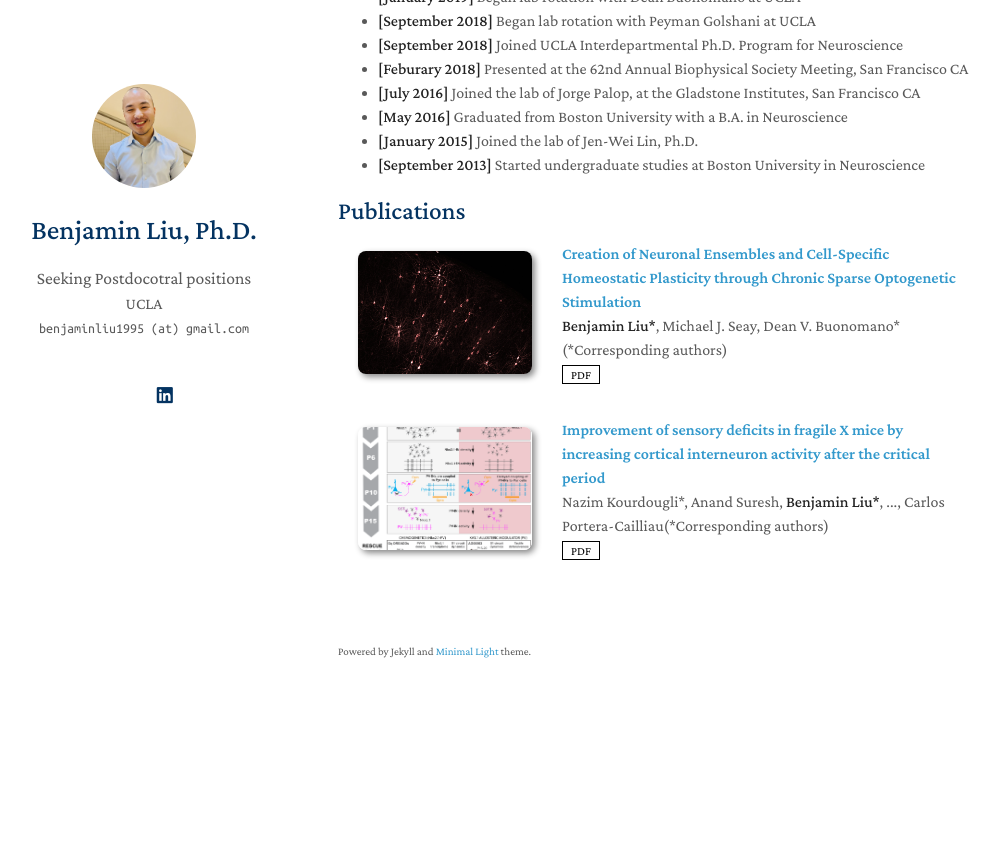
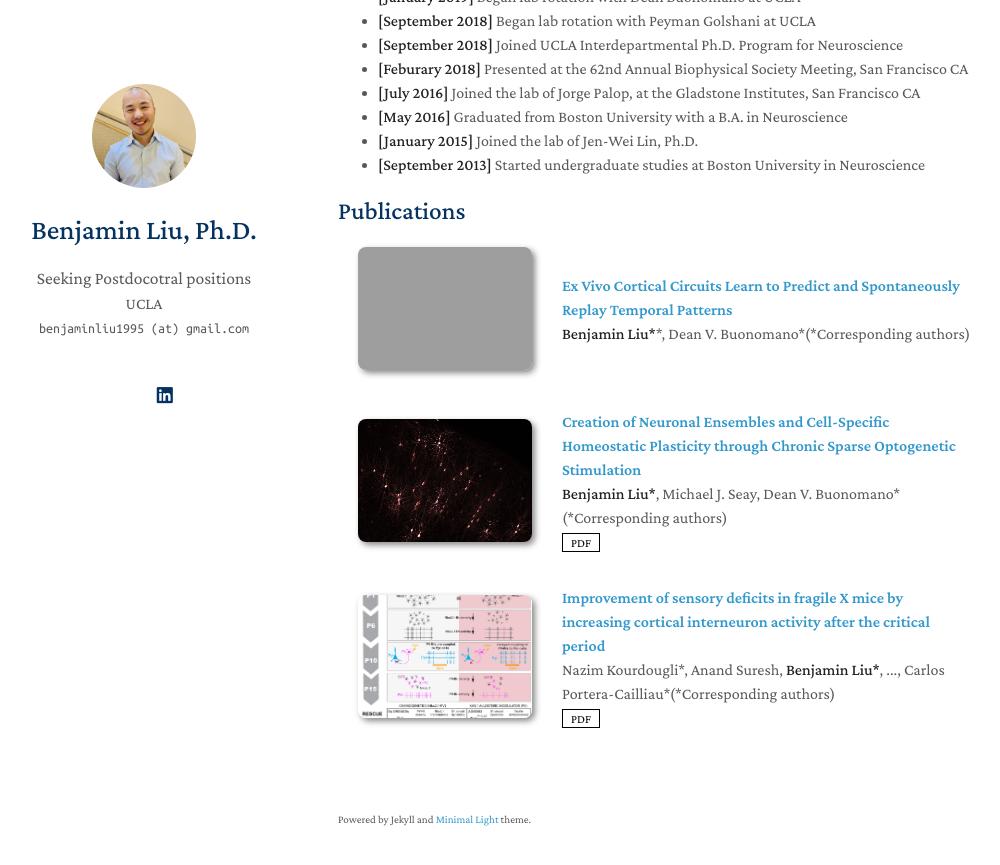
Before and after one commit to liuliuben/liuliuben.github.io, a Jekyll site: the page built from index.md, in a window 1280 px wide and 900 px high, scrolled down 677 px. Shown: the top 865 px of the window, without its empty margins (132-1132 px from the left). Built offline with Jekyll 4.4.1, drawn with Linux system fonts in a browser that asks for light colours; nearby versions of some CDN libraries; a style sheet for code colours, icons or effects is not loaded; our own code applies the rules of GitHub Pages for plain Markdown files; before the commit the page ends 1409 px from its top, so only the background shows below that; grey boxes are pictures that could not be loaded.

Commit message:
Update publications.yml

```diff
--- a/_data/publications.yml
+++ b/_data/publications.yml
@@ -1,4 +1,10 @@
 main:
+
+  - title: Ex Vivo Cortical Circuits Learn to Predict and Spontaneously Replay Temporal Patterns
+    authors: <strong>Benjamin Liu*</strong>*, Dean V. Buonomano*(*Corresponding authors)
+    Journal:
+    pdf:
+    image: ./assets/img/
 
   - title: Creation of Neuronal Ensembles and Cell-Specific Homeostatic Plasticity through Chronic Sparse Optogenetic Stimulation
     authors: <strong>Benjamin Liu*</strong>, Michael J. Seay, Dean V. Buonomano* (*Corresponding authors)
@@ -7,7 +13,7 @@ main:
     image: ./assets/img/SPARSE10X_MAX_IP-ApoTome-04.jpg
 
   - title: Improvement of sensory deficits in fragile X mice by increasing cortical interneuron activity after the critical period
-    authors: Nazim Kourdougli*, Anand Suresh, <strong>Benjamin Liu*</strong>, ..., Carlos Portera-Cailliau(*Corresponding authors)
+    authors: Nazim Kourdougli*, Anand Suresh, <strong>Benjamin Liu*</strong>, ..., Carlos Portera-Cailliau*(*Corresponding authors)
     Journal: Neuron
     pdf: https://www.cell.com/neuron/pdf/S0896-6273(23)00468-3.pdf
-    image: ./assets/img/Nazim abstract.png
+    image: ./assets/img/nazim abstract.png
```
